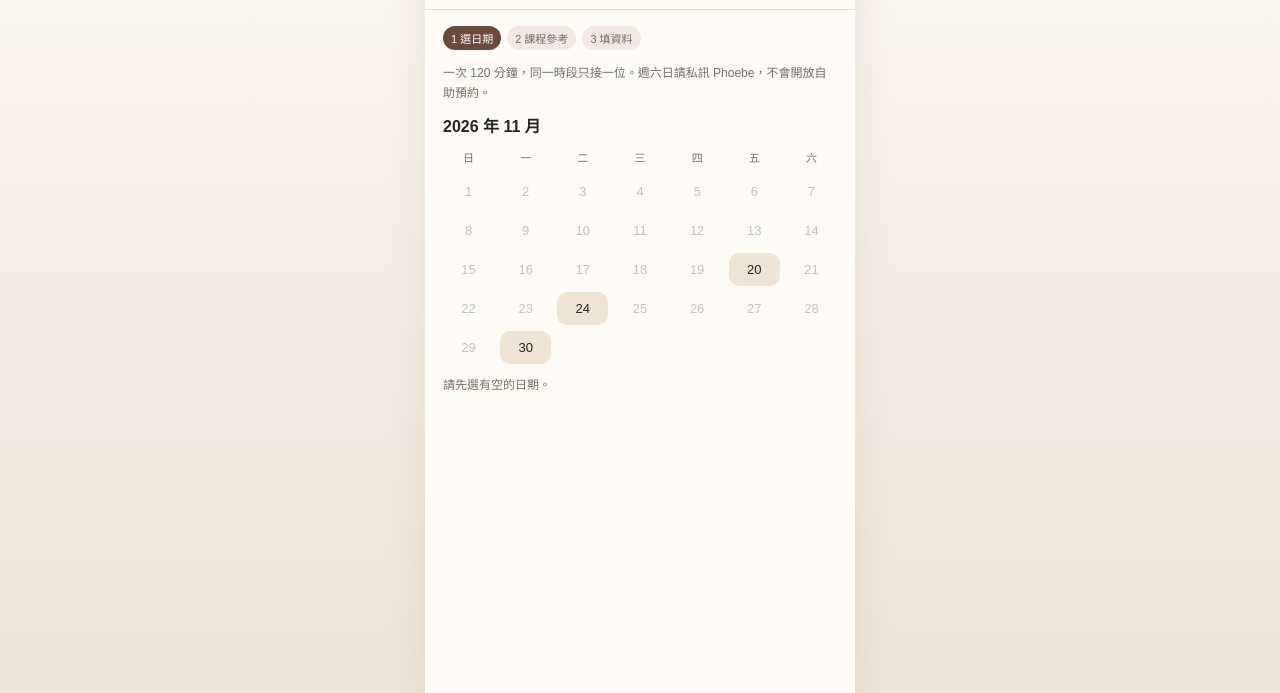
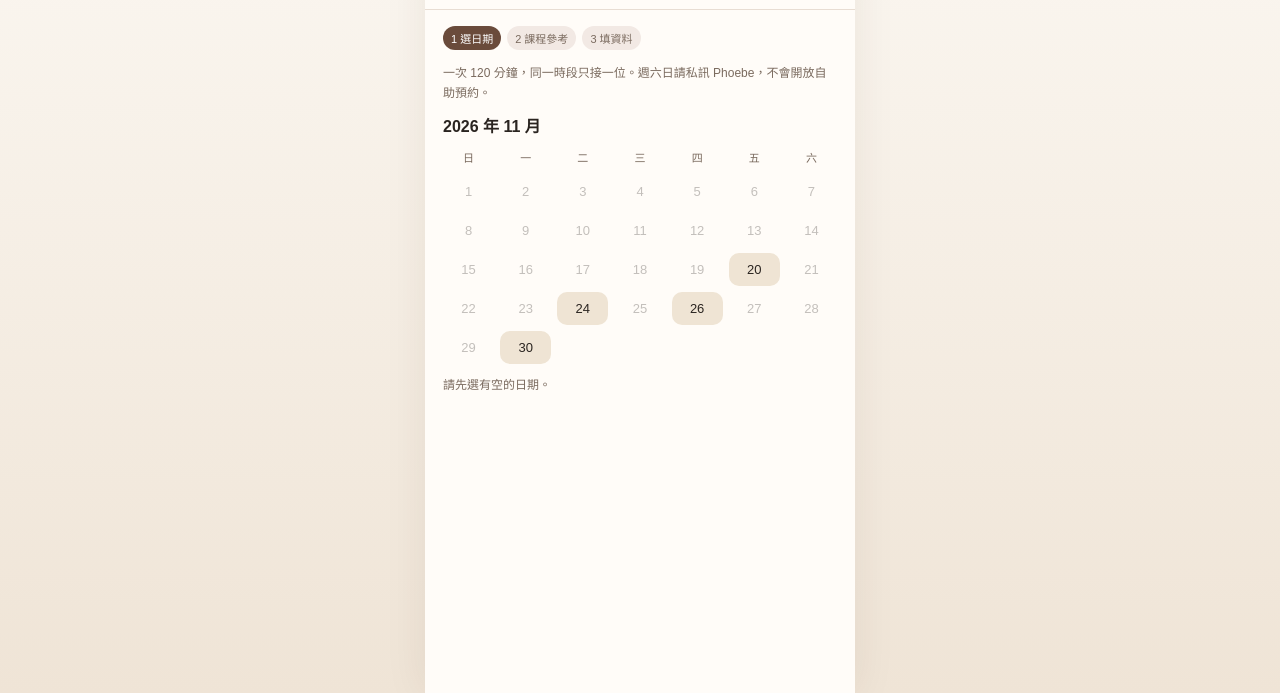
Before and after one commit to xyzKIWI/no23-lumi-booking, a plain HTML site: page index.html in a window 1280 px wide. Shown: the part 107-800 px from the top of the page. Drawn offline with Linux system fonts and the light colour scheme.

Commit message:
Add 11/26 14:30 slot

```diff
--- a/index.html
+++ b/index.html
@@ -126,6 +126,7 @@ const DEFAULT_SERVICE = "皮膚管理";
 const SLOTS = {
   "2026-11-20": ["14:30"],
   "2026-11-24": ["14:30"],
+  "2026-11-26": ["14:30"],
   "2026-11-30": ["14:30"],
 };
 const WEEKENDS_NOTE = "週六日請私訊 Phoebe，不會開放自助預約";
```
